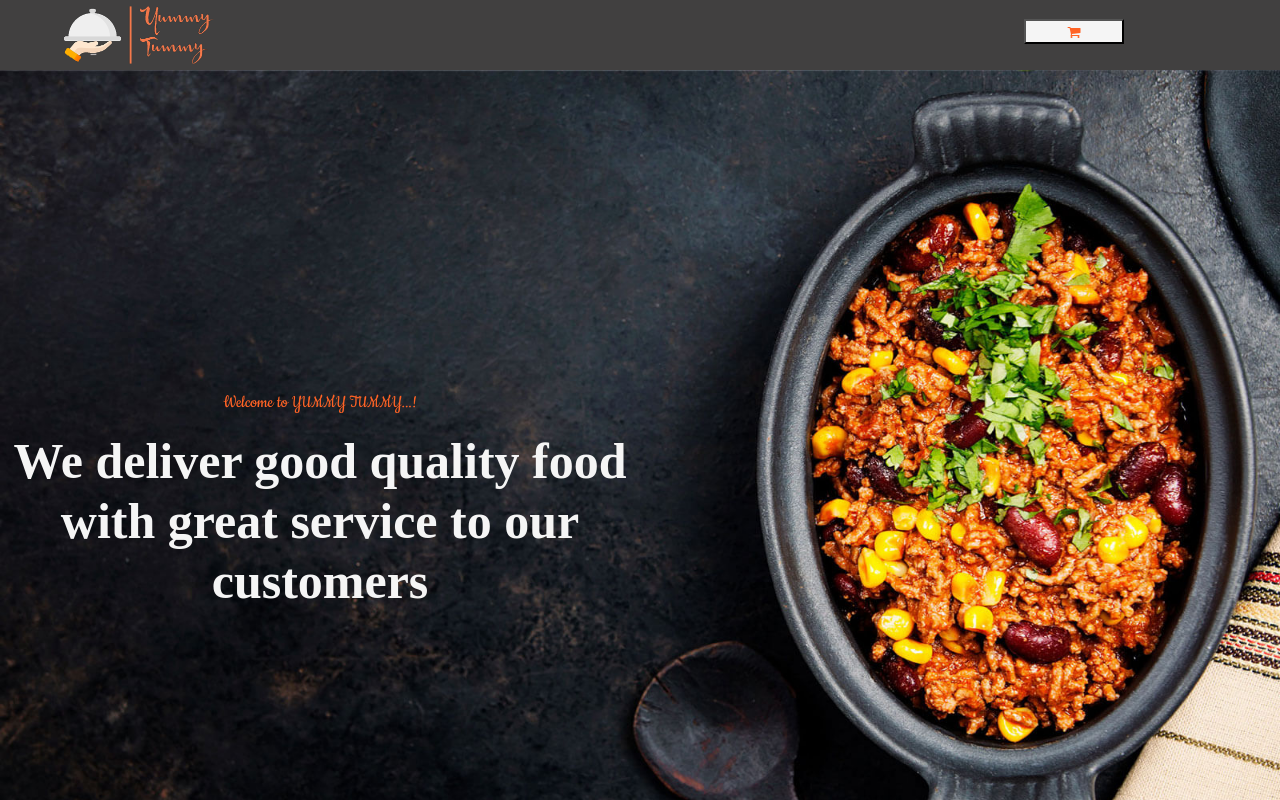
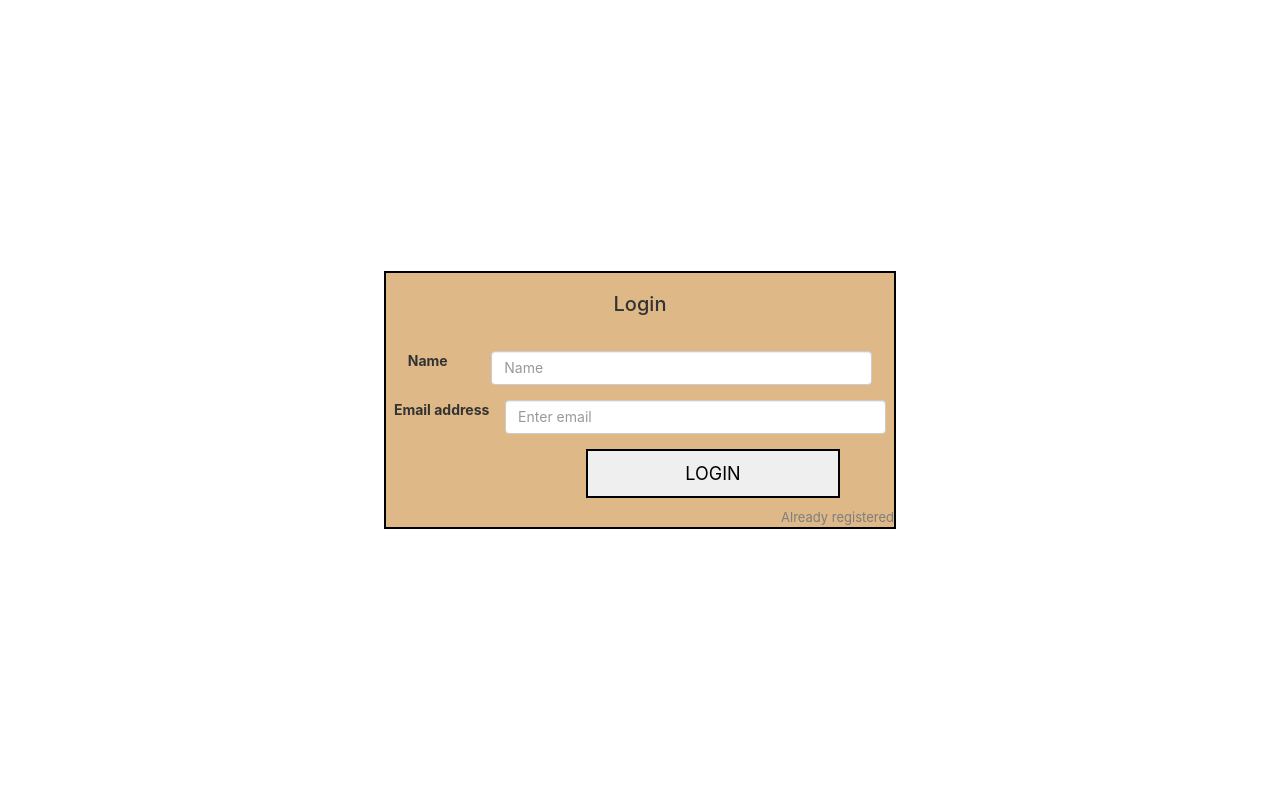
Before and after one commit to Akshi06/OnlineOrderingAPI, a React (Create React App) app: page / in a window 1280 px wide. Shown: the top 800 px of the page. Built offline with nearby package versions, Linux system fonts and the light colour scheme.

Commit message:
new edit

```diff
--- a/public/index.html
+++ b/public/index.html
@@ -24,6 +24,5 @@
   <body>
     <!-- <noscript>You need to enable JavaScript to run this app.</noscript> -->
     <div id="root"></div>
-
   </body>
 </html>
--- a/src/App.js
+++ b/src/App.js
@@ -7,10 +7,11 @@ import SoupPage from './pages/SoupPage';
 import SaladPage from './pages/SaladPage';
 import ViewProductDetail from './components/ViweProducts/ViewProductDetail';
 
-// import LoginPage from './components/LoginPage/login';
+import LoginPage from './components/LoginPage/login';
 
 
 import Cart from './components/CartPage/Cart';
+// import Singup from './components/LoginPage/Signup';
 
 
 
@@ -20,10 +21,11 @@ import Cart from './components/CartPage/Cart';
 function App() {
   return (
     <div className="App">
-      {/* <LoginPage/> */}
+      <LoginPage/>
+      {/* <Singup /> */}
 
 
-      <Router>
+      {/* <Router>
         <Switch>
           <Route path = '/' exact > <Main/> </Route>
           <Route path = '/SoupPage' exact > <SoupPage/> </Route>
@@ -34,7 +36,7 @@ function App() {
 
 
         </Switch>
-      </Router>
+      </Router> */}
 
     </div>
   );
--- a/src/components/CartPage/Cart.css
+++ b/src/components/CartPage/Cart.css
@@ -1,17 +1,17 @@
 .th1 , .td1{
-    width: 50%;
+    width: 30%;
 }
 .th2 , .td2{
-    width: 10%;
+    width: 8%;
 }
 .th3  , .td3{
-    width: 8%;
+    width: 5%;
 }
 .th4 {
-    width: 22%;
+    width: 1%;
 }
 .th5 , .td5{
-    width: 10%;
+    width: 9%;
 }
 /* .td1 .td{
     width: 50%;
--- a/src/components/CartPage/Cart.js
+++ b/src/components/CartPage/Cart.js
@@ -1,72 +1,18 @@
 import React, { Component } from 'react';
 import './Cart.css';
 import CartPart from './CartPart';
-
-
-
+import Navi from '../Navigation/index'
 
 class Cart extends Component {
-
-	// constructor(props){
-	// 	super(props);
-	// 	this.getItem = this.getItem.bind(this);
-
-	// 	this.state = {soupItem:[]}
-	// }
-
-	// componentDidMount(){
-	// 	this.getItem();
-
-	// }
-
-	// getItem(){
-
-	// 	 this.setState({
-	// 		 SelectedItem:JSON.parse(window.localStorage.getItem("allItem"))
-
-	// 	 })
-	// 	 let A = JSON.parse(localStorage.allItem)
-	// 	 console.log(A[1].soupItem.productId);
-	// 	 for(let i = 1; i < A.length ; i++){
-	// 		 console.log(A[i].soupItem.productName);
-	// 	 }
-
-	// }
-
-
-
-
 
   render() {
     return (
 		<div>
+			<Navi />
 				<div className="container">
 					<h1>YUMMY TUMMY CART</h1>
 				</div>
-				<table id="cart" className="table table-hover table-condensed">
-					<thead>
-						<tr>
-							<th className="th1">Product</th>
-							<th className="th2">Price</th>
-							<th className="th3">Quantity</th>
-							<th  className="th4">Subtotal</th>
-							<th className="th5"></th>
-						</tr>
-					</thead>
-					<tbody>
-						<CartPart />
-					</tbody>
-					<tfoot>
-									{/* <tr cclassNamelass="visible-xs">
-										<td className="text-center"><strong>Total 1.99</strong></td>
-									</tr> */}
-						<tr>
-							<td colSpan="3" className="hidden-xs"></td>
-							<td className="hidden-xs text-center"><strong>Total $1.99</strong></td>
-						</tr>
-					</tfoot>
-
-				</table>
+				<CartPart />
 
 
 		</div>
--- a/src/components/CartPage/CartPart.js
+++ b/src/components/CartPage/CartPart.js
@@ -1,52 +1,131 @@
 import React from 'react';
 import "./Cart.css";
+import ProductService from '../../service/ProductService';
 
 function CartPart() {
 
-        let orderItem = JSON.parse(localStorage.allItem)
 
-    // console.log(orderItem[1].soupItem.productId);
-    // for(let i = 1; i < orderItem.length ; i++){
-    //    console.log(orderItem[i].soupItem.productName);
+    let priceArray = []
+    let total = 0
+    const getArray = JSON.parse(localStorage.getItem('allItem') || '0');
+    let letIArray =[]
+
+    for(let i in getArray){
+        if(getArray[i] != null){
+           letIArray.push(getArray[i])
+            console.log(getArray[i] , "successfull pushed 1");
+
+        }else if (getArray[i] == null){
+            console.log("null value 1")
+
+        }else{
+            console.log("end of array 1");
+        }
+    }
+
+    function subTotal(price, quantity){
+        let tot = price * quantity;
+        priceArray.push(tot)
+        return tot
+    }
+
+    function totalPrice(){
+       for(let i = 0; i < priceArray.length; i++){
+        total = total + priceArray[i]
+       }
+
+        return total
+    }
+
+
+    // saveQuntity(() =>{
+    //     ProductService.postCutIdAndDate()
+    //         .then(response => {
+    //             this.setState({
+    //                 id:response.data.orderId,
+    //                 orderDate: response.data.orderDate,
+    //                 submitted : true
+    //         );
+    //                 console.log(response);
+
+    //                 ProductService.postOrderProduct(response.data.orderId , this.state.soupItem.productId ,this.state.productQuntity)
+    //                     .then(res => {
+    //                         // this.setState({
+    //                         //     orderProduct_id:res.data.orderProduct_id
+    //                         // })
+    //                         console.log(res);
+    //                     })
+    //                 // ProductService.getOrderProduct(this.state.orderProduct_id)
+    //                 // .then(response =>{
+    //                 //     // this.setState({
+    //                 //     //     orderProduct_id:response.orderProduct_id
+    //                 //     // });
+    //                 //     console.log(response.orderProduct_id)
+    //                 // })
+    //             })
+    //             .catch(e => {
+    //                 console.log(e);
+    //             });
+    // })
+
+
+
         return (
-            <>
+            <div>
+
+                <table id="cart" className="table table-hover table-condensed">
+					<thead>
+						<tr>
+							<th className="th1">Product</th>
+							<th className="th2">Price</th>
+							<th className="th3">Quantity</th>
+							<th  className="th4">Subtotal</th>
+							<th className="th5"></th>
+						</tr>
+					</thead>
+					<tbody>
+
+
                         {
-                     orderItem.forEach(element => {
+                            letIArray.map((items,i) =>
 
-                        if(element !=null){
-                            console.log(element.soupItem.productName);
-                            console.log(element.productQuntity);
-                            <tr>
+
+                                (
+                                    <tr key = {i}>
                                         <td data-th="Product" className="th1">
                                             <div className="row">
-                                        <div className="col-sm-2 hidden-xs"><img src={element.soupItem.img} alt="..." className="img-responsive"/></div>
+                                                <div className="col-sm-2 hidden-xs"><img src={items.soupItem.img} alt="..." className="img-responsive"/></div>
                                                     <div className="col-sm-10">
-                                                <h4 className="nomargin">{element.soupItem.productName}</h4>
-                                                <p>{element.soupItem.productDescription}</p>
+                                                        <h4 className="nomargin">{items.soupItem.productName}</h4>
+                                                        <p>{items.soupItem.productDescription}</p>
                                                         </div>
                                                     </div>
                                         </td>
-                                <td data-th="Price" className="th2"> Rs:{element.soupItem.price}</td>
+                                        <td data-th="Price" className="th2"> Rs:{items.soupItem.price}</td>
                                         <td data-th="Quantity" className="th3">
-                                    <p className="form-control text-center">{element.productQuntity}</p>
+                                            <p className="form-control text-center">{items.productQuntity}</p>
                                         </td>
-                                    <td  data-th="Subtotal" className="text-center th4">1.99</td>
-                                    <td class="actions" data-th="">
+                                        <td  data-th="Subtotal" className="text-center th4">{subTotal(items.soupItem.price , items.productQuntity)}</td>
+                                        <td className="actions" data-th="">
                                         </td>
                                     </tr>
-                        }else if(element == null){
+                                )
+                            )
+                        }
+                    </tbody>
+					<tfoot>
 
-                        }
+						<tr>
+							<td colSpan="3" className="hidden-xs"></td>
+							<td className="hidden-xs text-center"><strong>Total {totalPrice()}</strong></td>
 
-                        else {
-                            console.log("error");
-                        }
+						</tr>
+					</tfoot>
 
 
-
-                    })
-                }
-            </>
+				</table>
+                <button>Pay</button>
+            </div>
         );
 }
 
--- a/src/components/LoginPage/Login.css
+++ b/src/components/LoginPage/Login.css
@@ -1,31 +1,35 @@
-.back-ground img{
-    /* -o-object-fit: cover; */
-    /* object-fit: cover; */
-    /* width: 100%; */
+.back-ground {
+    width: 100%;
+    background-repeat: no-repeat;
+    background-size: cover;
 }
 .form-box{
-    align-items: center;
+  align-items: center;
    justify-content: center;
    width: 100%;
    width: 100%;
+   margin-top: -600px;
 }
 .logingForm{
     box-sizing: border-box;
-    background-color: red;
     width: 30%;
     height: 30%;
-    /* z-Index: 9; */
     margin: auto;
+    flex-direction: column;
+    align-items: center;
+    justify-content: center;
+
+
 }
 form h1{
     text-align: center;
 }
 .form-text{
    flex-direction: column;
-   /* align-items: center; */
-   /* justify-content: center; */
+   align-items: center;
+   justify-content: center;
    /* display: flex; */
-   padding-left: 19%;
+   /* padding-left: 19%; */
 
 }
 label{
@@ -34,6 +38,6 @@ label{
 }
 form button{
     width: 212px;
-    margin-left: 140px;
+    margin-left: 60px;
     margin-bottom: 30px;
 }
--- /dev/null
+++ b/src/components/LoginPage/Signup.css
@@ -0,0 +1,53 @@
+.singupForm{
+    width: 40%;
+    box-sizing: border-box;
+    border: black 2px solid;
+    background-color: burlywood;
+
+}
+.singupContainer{
+    align-items: center;
+    justify-content: center;
+    flex-direction: column;
+    display: flex;
+    height: 100vh;
+}
+.singupForm h3{
+    text-align: center;
+    font-family: -apple-system, BlinkMacSystemFont, 'Segoe UI', Roboto, Oxygen, Ubuntu, Cantarell, 'Open Sans', 'Helvetica Neue', sans-serif;
+    padding-bottom: 5%;
+}
+.form-group{
+    text-align: center;
+    display: flex;
+    justify-content: space-around;
+}
+.form-control{
+    width: 75%;
+}
+.forgot-password,
+.forgot-password a {
+  text-align: right;
+  font-size: 13px;
+  padding-top: 10px;
+  color: #7f7d7d;
+  margin: 0;
+}
+
+.forgot-password a {
+  color: #167bff;
+}
+.singupBtn{
+    margin-left: 20rem;
+    width: 50%;
+   text-transform: uppercase;
+   font-size: 1.8rem;
+   color: #000;
+   border: 2px solid black;
+   padding-top:1rem;
+   padding-bottom:1rem;
+   padding-right:1rem;
+   padding-left:1rem;
+
+
+}
--- /dev/null
+++ b/src/components/LoginPage/Signup.js
@@ -0,0 +1,54 @@
+import React, {Component} from "react";
+
+import "./Signup.css"
+
+class Singup extends Component {
+    render() {
+        return (
+            <div className="singupContainer">
+                <form className="singupForm">
+                    <h3>Sign Up</h3>
+
+                    <div className="form-group">
+                        <label> Name</label>
+                        <input type="text" className="form-control" placeholder="Name" />
+                    </div>
+
+                    <div className="form-group">
+                        <label>Email address</label>
+                        <input type="email" className="form-control" placeholder="Enter email" />
+                    </div>
+                    <div className="form-group">
+                        <label>Phone Number</label>
+                        <input type="text" className="form-control" placeholder="Phone Number" />
+                    </div>
+
+                    <div className="form-group">
+                        <label>Zip Code</label>
+                        <input type="text" className="form-control" placeholder="Zip Code" />
+                    </div>
+                    <div className="form-group">
+                        <label>Street</label>
+                        <input type="text" className="form-control" placeholder="Street" />
+                    </div>
+                    <div className="form-group">
+                        <label>City</label>
+                        <input type="text" className="form-control" placeholder="City" />
+                    </div>
+                    <div className="form-group">
+                        <label>State</label>
+                        <input type="text" className="form-control" placeholder="state" />
+                    </div>
+                    <button type="submit" className="singupBtn ">Sign Up</button>
+                    <p className="forgot-password ">
+                        Already registered
+                    </p>
+
+                </form>
+            </div>
+
+        );
+    }
+}
+
+export default Singup;
--- a/src/components/LoginPage/login.js
+++ b/src/components/LoginPage/login.js
@@ -1,30 +1,29 @@
 import React, { Component } from 'react';
-import "./Login.css"
+import "./Signup.css"
 
 class login extends Component {
     render() {
         return (
-            <div>
-                <div className="back-ground">
-                    {/* <img src ="image/logingImg.jpg"></img>   */}
-                    <div className ="form-box">
-                        <div className ="logingForm">
-                            <form>
-                                <h1>Login In</h1>
-                                <div className="form-text">
-                                    <label>Name : </label>
-                                    <input type ="text"></input>
-                                </div>
-                                <div className="form-text">
-                                    <label>E-mail : </label>
-                                    <input type ="email"></input>
-                                </div>
-                                <button>submit</button>
-                            </form>
-                        </div>
-                    </div>
+            <div className="singupContainer">
+            <form className="singupForm">
+                <h3>Login</h3>
+
+                <div className="form-group">
+                    <label> Name</label>
+                    <input type="text" className="form-control" placeholder="Name" />
                 </div>
-            </div>
+
+                <div className="form-group">
+                    <label>Email address</label>
+                    <input type="email" className="form-control" placeholder="Enter email" />
+                </div>
+                <button type="submit" className="singupBtn ">Login</button>
+                <p className="forgot-password ">
+                    Already registered
+                </p>
+
+            </form>
+        </div>
         );
     }
 }
```
Also changed, not shown: public/image/Login.jpg (added). Lines whose indentation alone changed are shown as unchanged.
